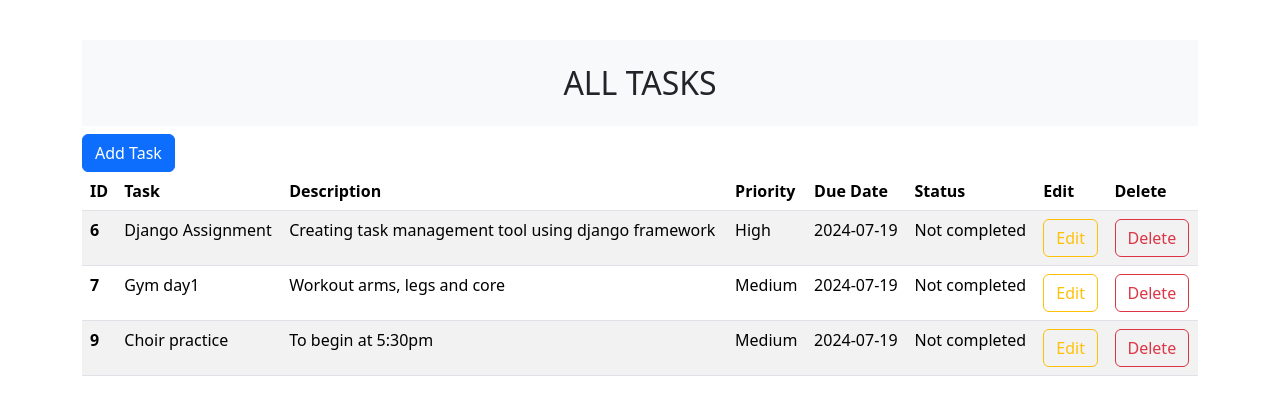
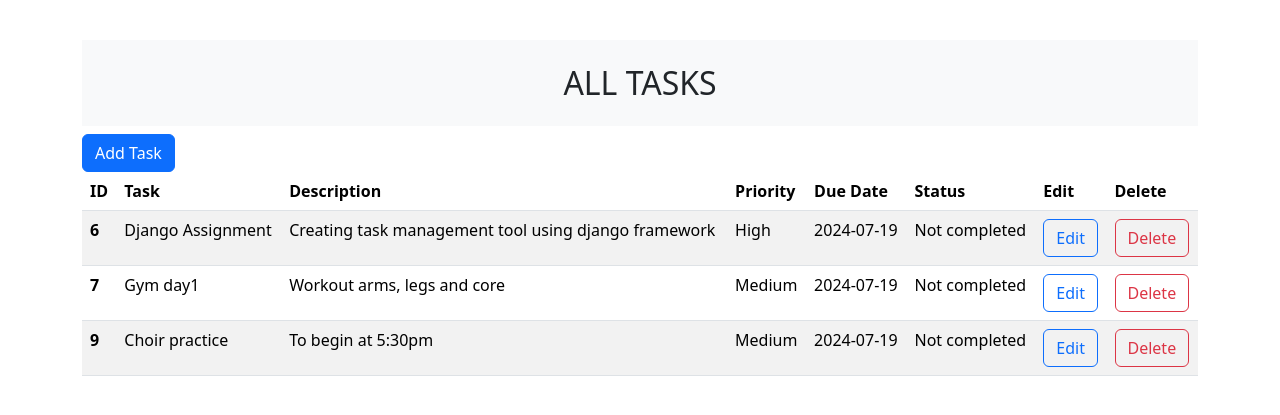
Before and after one commit to EdmundNyaribo/Django-Task-management-tool, a Django app: page / in a window 1280 px wide. Shown: the part 56-471 px from the top of the page. Run offline with Django 5.2, Linux system fonts and the light colour scheme; data comes from the database, SQL or seed files in the repository.

Commit message:
Edit README and add images folder

```diff
--- a/templates/index.html
+++ b/templates/index.html
@@ -42,7 +42,7 @@
                                 <td>{{result.Priority}}</td>
                                 <td>{{result.DueDate}}</td>
                                 <td>{{result.Status}}</td>
-                                <td><a type="button" href="/update/{{result.id}}" class="btn btn-outline-warning">Edit</a></td>
+                                <td><a type="button" href="/update/{{result.id}}" class="btn btn-outline-primary">Edit</a></td>
                                 <td><a type="button" href="/delete/{{result.id}}" class="btn btn-outline-danger"  >Delete</a></td>
 
                             </tr>
```
Also changed, not shown: README.md, images/outlook.png (added).
